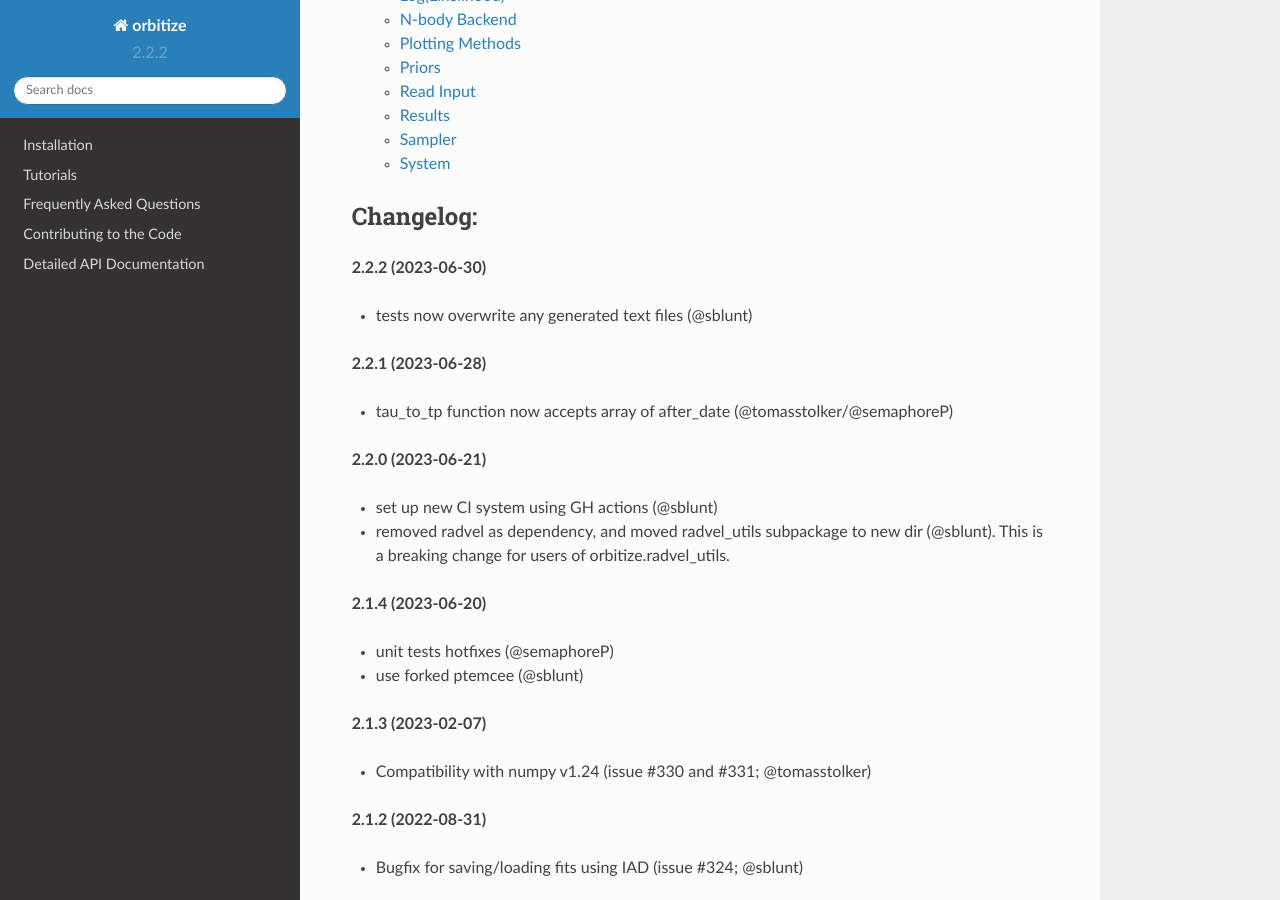
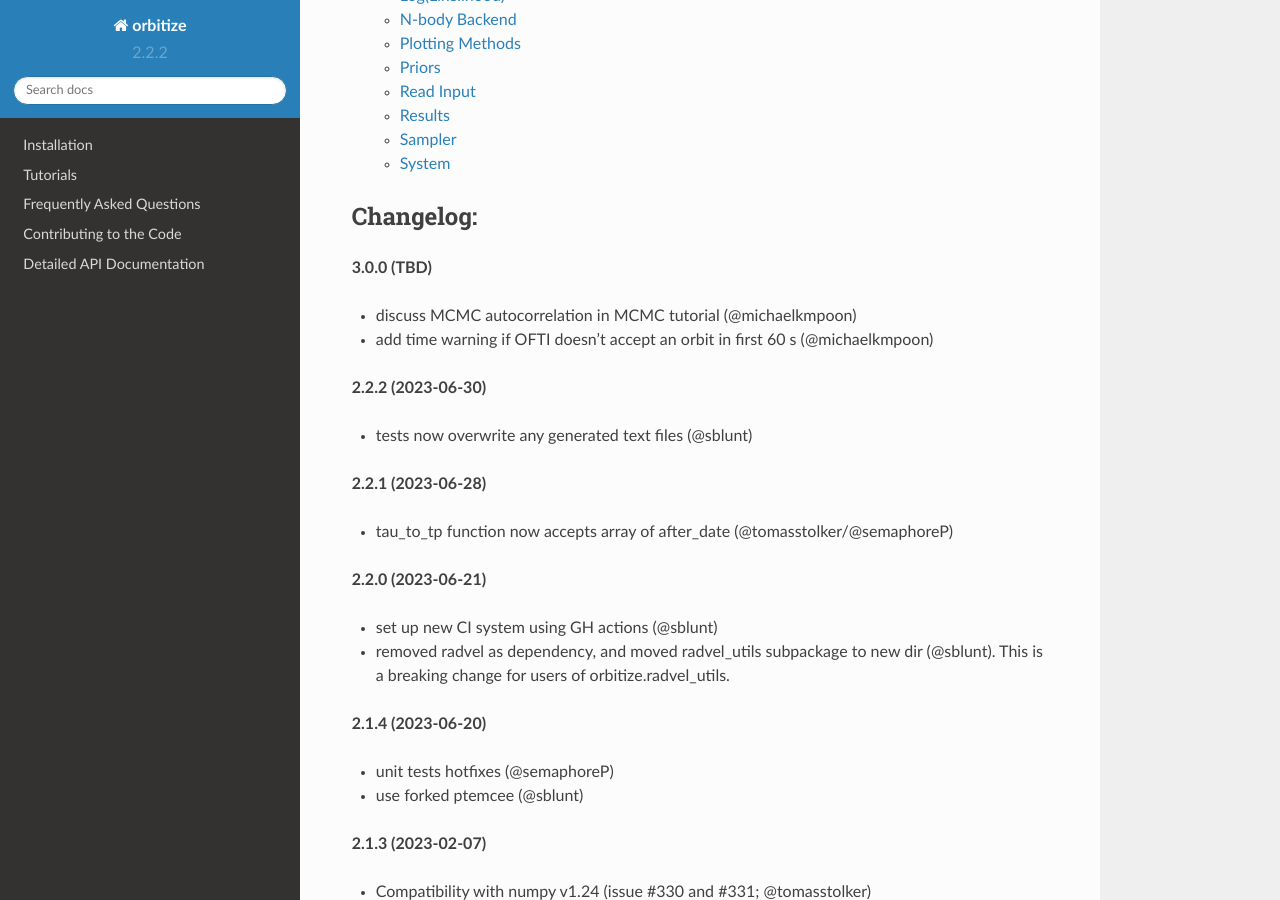
Before and after one commit to sblunt/orbitize, a Sphinx documentation site: the page built from docs/index.rst, in a window 1280 px wide and 900 px high, scrolled down 1657 px. Built offline with Sphinx 7.4.7 and the Read the Docs theme 2.0.0, drawn with Linux system fonts in a browser that asks for light colours; pages that are not in the unit, such as notebooks, are missing from menus.

Commit message:
Start v3 changelog

```diff
--- a/docs/index.rst
+++ b/docs/index.rst
@@ -53,6 +53,11 @@
 
 Changelog:
 ++++++++++
+
+**3.0.0 (TBD)**
+
+- discuss MCMC autocorrelation in MCMC tutorial (@michaelkmpoon)
+- add time warning if OFTI doesn't accept an orbit in first 60 s (@michaelkmpoon)
 
 **2.2.2 (2023-06-30)**
 
```
